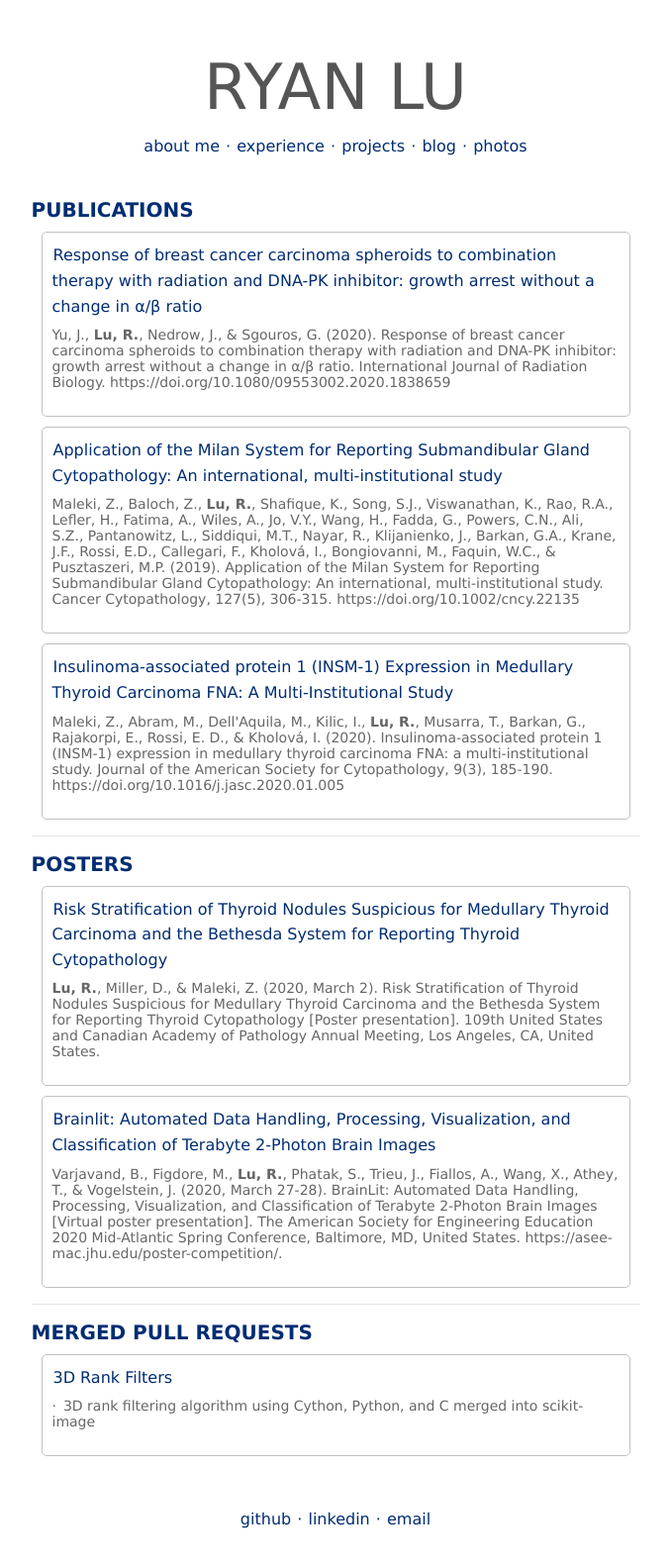
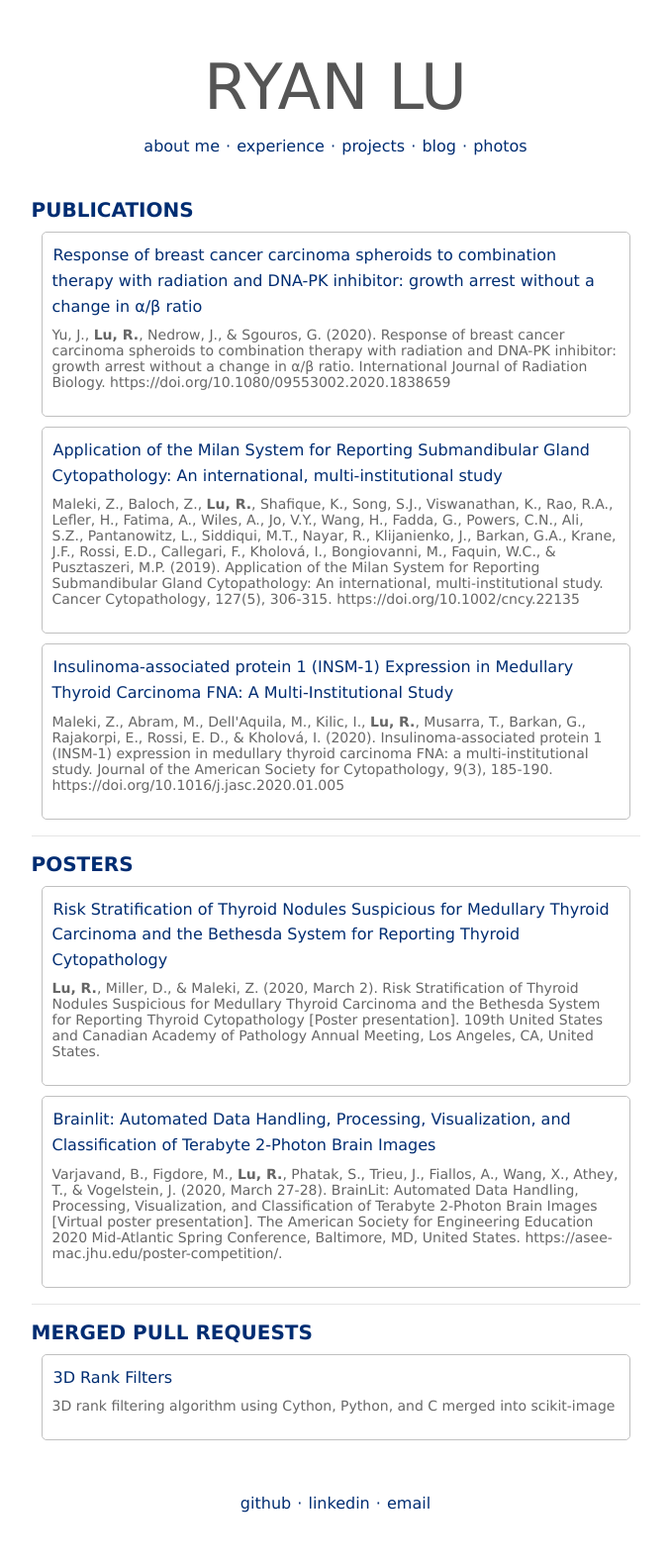
Before and after one commit to ryanlu41/ryanlu41.github.io, a Jekyll site: the page built from projects/index.html, in a window 1280 px wide. Shown: the whole page at 99% size, without its empty margins (301-979 px from the left). Built offline with Jekyll 4.4.1, drawn with Linux system fonts in a browser that asks for light colours.

Commit message:
removed list

```diff
--- a/projects/index.html
+++ b/projects/index.html
@@ -40,9 +40,7 @@ title: Ryan Lu - Projects
 		<h3>MERGED PULL REQUESTS</h3>
 		<div class="project-item">
 			<h4><a href='https://github.com/scikit-image/scikit-image/pull/4435'>3D Rank Filters</a></h4>
-			<ul>
-				<li>3D rank filtering algorithm using Cython, Python, and C merged into scikit-image</li>
-			</ul>
+			<p>3D rank filtering algorithm using Cython, Python, and C merged into scikit-image</p>
 		</div>
 	</div>
 </div>
```
